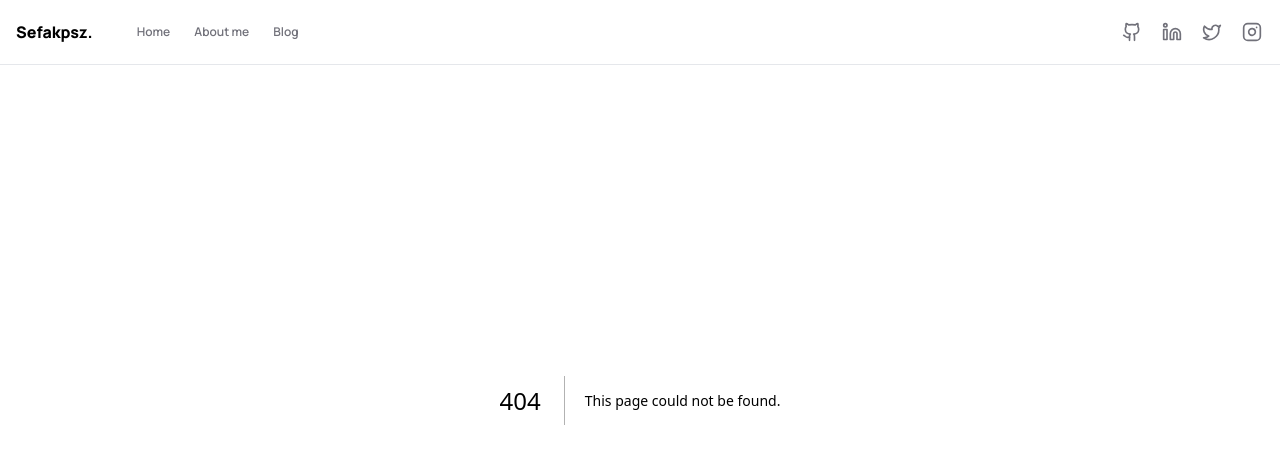
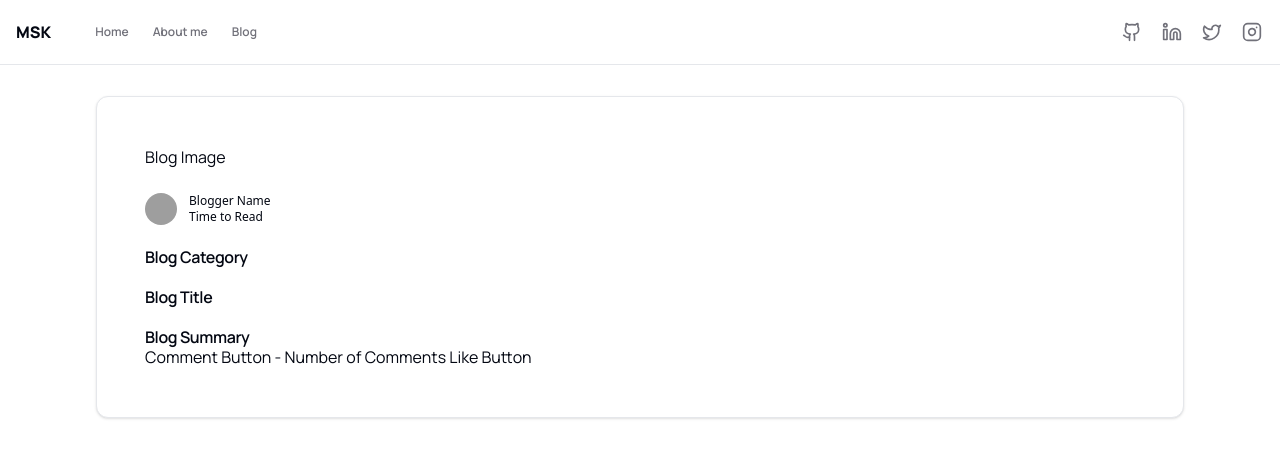
Before and after one commit to sefakpsz/msk-portfoilo-v2, a Next.js app: page /blog in a window 1280 px wide. Before the commit this address had no page. Shown: the top 464 px of the page. Built offline with nearby package versions, Linux system fonts and the light colour scheme; grey boxes are pictures that could not be loaded.

Commit message:
feat: blog page added

```diff
--- /dev/null
+++ b/src/app/blog/page.tsx
@@ -0,0 +1,10 @@
+import Blog from '@/components/section/blog'
+import Hero from '@/components/section/hero'
+
+export default function Home() {
+    return (
+        <main className="flex min-h-screen flex-col items-center justify-between p-24">
+            <Blog />
+        </main>
+    )
+}
--- a/src/app/layout.tsx
+++ b/src/app/layout.tsx
@@ -1,19 +1,19 @@
-import "./globals.css";
-import type { Metadata } from "next";
-import { Manrope } from "next/font/google";
-import Header from "@/components/layout/header";
+import "./globals.css"
+import type { Metadata } from "next"
+import { Manrope } from "next/font/google"
+import Header from "@/components/layout/header"
 
-const manrope = Manrope({ subsets: ["latin"] });
+const manrope = Manrope({ subsets: ["latin"] })
 
 export const metadata: Metadata = {
-  title: "Create Next App",
-  description: "Generated by create next app",
-};
+  title: "MSK",
+  description: "Portfolio",
+}
 
 export default function RootLayout({
   children,
 }: {
-  children: React.ReactNode;
+  children: React.ReactNode
 }) {
   return (
     <html lang="en">
@@ -22,5 +22,5 @@ export default function RootLayout({
         {children}
       </body>
     </html>
-  );
+  )
 }
--- a/src/app/page.tsx
+++ b/src/app/page.tsx
@@ -1,6 +1,4 @@
 import Hero from '@/components/section/hero'
-import { Button } from '@/components/ui/button'
-import Image from 'next/image'
 
 export default function Home() {
   return (
--- a/src/components/layout/header/index.tsx
+++ b/src/components/layout/header/index.tsx
@@ -1,14 +1,14 @@
-import React from "react";
-import { MainNav } from "./main-nav";
-import Social from "./social";
-import { Button } from "@/components/ui/button";
-import { Menu } from "lucide-react";
+import React from "react"
+import { MainNav } from "./main-nav"
+import Social from "./social"
+import { Button } from "@/components/ui/button"
+import { Menu } from "lucide-react"
 
 function Header() {
   return (
     <div className="border-b fixed top-0 inset-x-0">
       <div className="flex justify-between h-16 items-center px-4 max-w-7xl mx-auto">
-        <h1 className="font-extrabold mr-5">Sefakpsz.</h1>
+        <h1 className="font-extrabold mr-5">MSK</h1>
         <div className="w-full items-center hidden sm:flex">
           <MainNav className="mx-6" />
           <Social />
@@ -18,7 +18,7 @@ function Header() {
         </Button>
       </div>
     </div>
-  );
+  )
 }
 
-export default Header;
+export default Header
--- a/src/components/layout/header/main-nav.tsx
+++ b/src/components/layout/header/main-nav.tsx
@@ -12,19 +12,19 @@ export function MainNav({
       {...props}
     >
       <Link
-        href="/examples/dashboard"
+        href="/"
         className="text-xs font-semibold text-zinc-500 transition-colors hover:text-primary"
       >
         Home
       </Link>
       <Link
-        href="/examples/dashboard"
+        href="/"
         className="text-xs font-semibold text-zinc-500 text-muted-foreground transition-colors hover:text-primary"
       >
         About me
       </Link>
       <Link
-        href="/examples/dashboard"
+        href="/blog"
         className="text-xs font-semibold text-zinc-500 text-muted-foreground transition-colors hover:text-primary"
       >
         Blog
--- /dev/null
+++ b/src/components/section/blog.tsx
@@ -0,0 +1,37 @@
+"use client"
+
+import React from "react"
+import {
+    Card,
+    CardContent,
+    CardHeader,
+    CardTitle,
+} from "../ui/card"
+import { Avatar, AvatarFallback, AvatarImage } from "../ui/avatar"
+
+function Blog() {
+
+    return (
+        <Card className="w-full max-w-7xl space-y-6 mx-auto p-12">
+            <p>Blog Image</p>
+            <div className="flex items-center gap-3">
+                <Avatar className="w-8 h-8">
+                    <AvatarImage src="https://github.com/sefakpsz.png" />
+                    <AvatarFallback className="font-bold text-xl">SF</AvatarFallback>
+                </Avatar>
+                <div className="flex-col items-center">
+                    <p className="font-medium font-sans text-xs">Blogger Name</p>
+                    <p className="font-medium font-sans text-xs">Time to Read</p>
+                </div>
+            </div>
+            <CardTitle>Blog Category</CardTitle>
+            <CardTitle>Blog Title</CardTitle>
+            <CardTitle>Blog Summary</CardTitle>
+
+            Comment Button - Number of Comments
+            Like Button
+        </Card>
+    )
+}
+
+export default Blog
--- a/src/components/section/hero.tsx
+++ b/src/components/section/hero.tsx
@@ -20,7 +20,7 @@ import { Input } from "@/components/ui/input"
 import { Label } from "@/components/ui/label"
 import { Textarea } from "../ui/textarea"
 import { useFormik } from 'formik'
-import { contactMeSchema } from "./validations"
+import { contactMeSchema } from "../schemas"
 
 const onSubmit: any = async (values: any, actions: any) => {
   await new Promise((resolve) => setTimeout(resolve, 500))
```
Also changed, not shown: src/components/schemas/index.ts (renamed from src/components/section/validations/index.ts).
